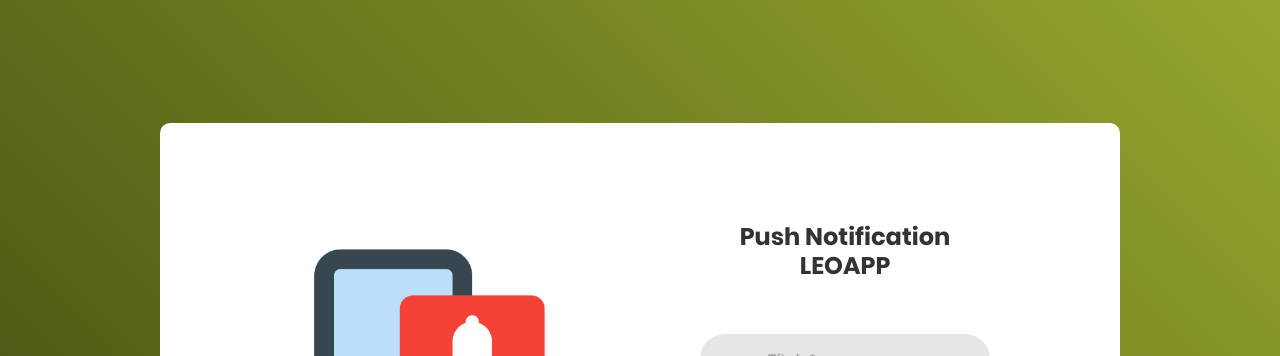
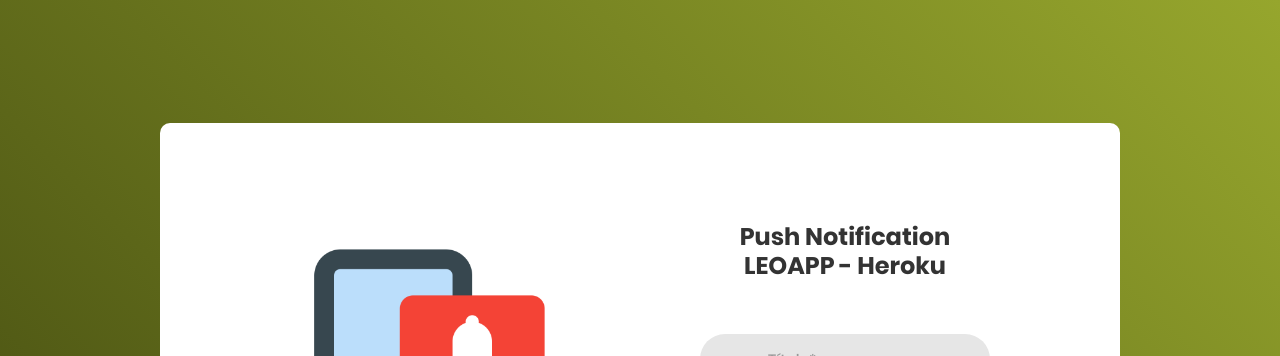
Before and after one commit to fjustino/PushNotification, a website: page public/index.html in a window 1280 px wide. Shown: the top 356 px of the page. Drawn offline with Linux system fonts and the light colour scheme; a web font is replaced by a local one.

Commit message:
- Heroku

```diff
--- a/public/index.html
+++ b/public/index.html
@@ -2,7 +2,7 @@
 <html lang="pt-br">
 
 <head>
-	<title>Push Notification</title>
+	<title>Push Notification - Heroku</title>
 	<meta charset="UTF-8">
 	<meta name="viewport" content="width=device-width, initial-scale=1">
 
@@ -24,7 +24,7 @@
 
 				<form class="login100-form validate-form">
 					<span class="login100-form-title">
-						Push Notification LEOAPP
+						Push Notification LEOAPP - Heroku
 					</span>
 
 					<div class="wrap-input100 validate-input" data-validate="Título">
```
